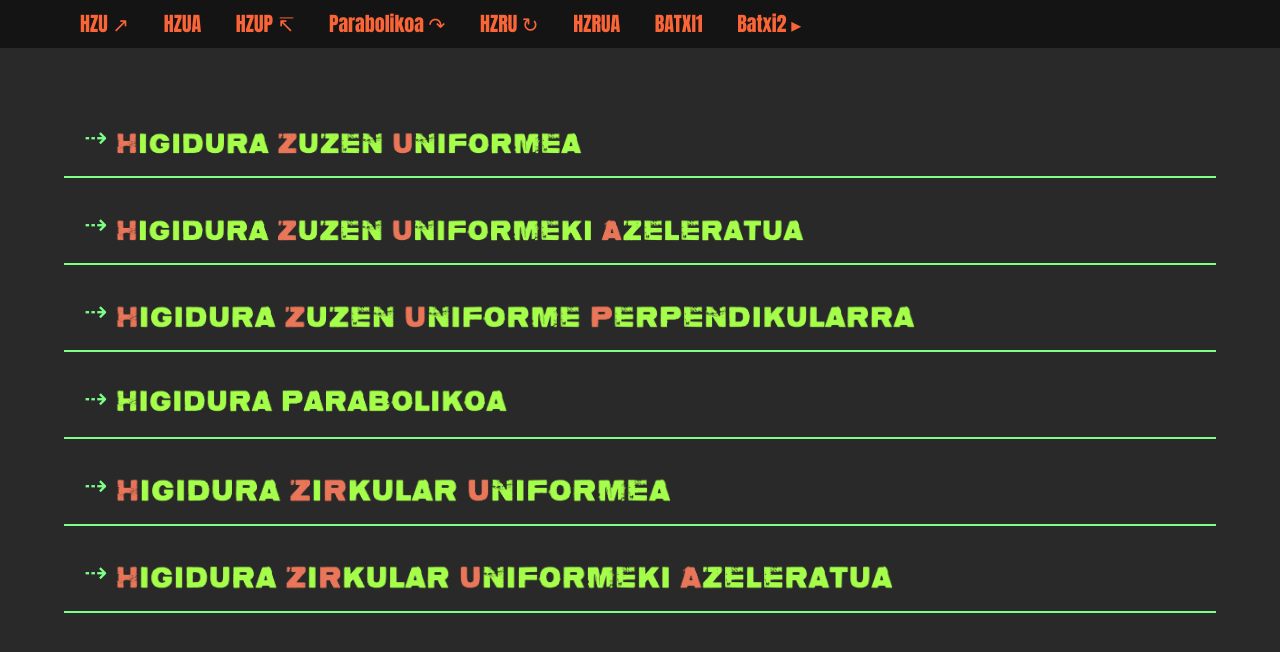
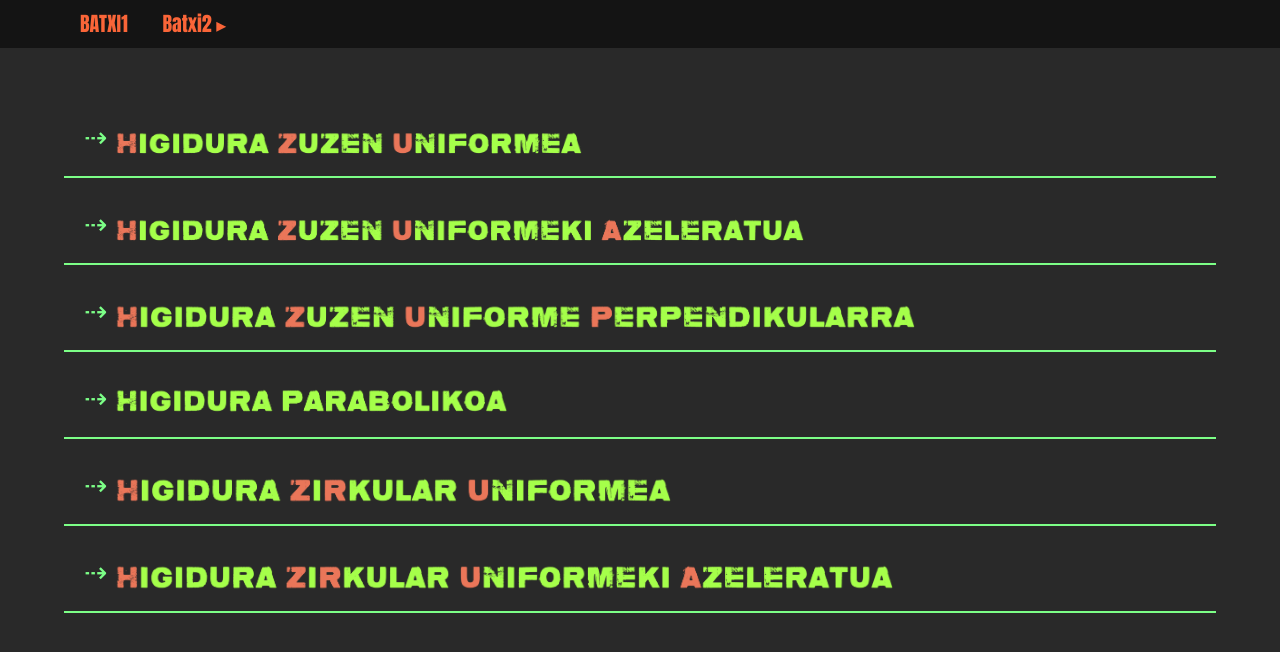
Before and after one commit to axii14/FisikaGO, a plain HTML site: page index.html in a window 1280 px wide. Drawn offline with Linux system fonts and the light colour scheme.

Commit message:
Update index.html

```diff
--- a/index.html
+++ b/index.html
@@ -12,13 +12,12 @@
 
     <header>
       <nav class="nava">
-        <a href="#">HZU ↗</a>
-        <a href="#funtzioak">HZUA</a>
-        <a href="#aaa">HZUP ↸</a>
-        <a href="#limiteak" >Parabolikoa ↷</a>
-        <a href="#aaa">HZRU ↻</a>
-        <a href="#aaaa">HZRUA</a>
+        <div class="aukerak">
         <a href="#aaaa">BATXI1</a>
+        <div class="opzinuak">
+          <div id="eee"><a href="batxi21.html"><b>Zinematika</b></a></div>
+          <div id="eee"><a href="batxi22.html"><b>Dinamika</b></a></div>
+        </div></div>
         <div class="aukerak">
           <a>Batxi2 ▸</a>
           <div class="opzinuak">
@@ -26,7 +25,7 @@
             <div id="eee"><a href="batxi22.html"><b>2 ebaluazioa</b></a></div>
             <div id="eee"><a href="batxi23.html"><b>3 ebaluazioa</b></a></div>
           </div>
-
+        </div>
       </nav>
     </header>
 
```
